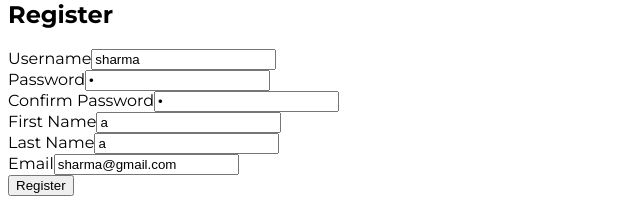
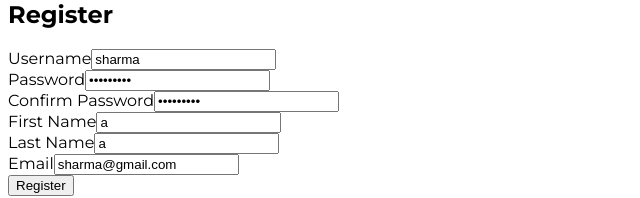
Before and after one commit to SinghAstra/UnderstandX, a React (Create React App) app in the folder client/: page /register in a window 1280 px wide. Shown: the part 150-348 px from the top of the page, without its empty margins (0-640 px from the left). Built offline with nearby package versions, Linux system fonts and the light colour scheme; a web font is replaced by a local one.

Commit message:
Implemented Validation - password,firstName,lastName

```diff
--- a/client/package.json
+++ b/client/package.json
@@ -20,7 +20,8 @@
     "react-toastify": "^10.0.5",
     "web-vitals": "^2.1.4",
     "xlsx": "^0.18.5",
-    "yup": "^1.4.0"
+    "yup": "^1.4.0",
+    "zxcvbn": "^4.4.2"
   },
   "scripts": {
     "start": "react-scripts start",
--- a/client/src/context/AuthContext.js
+++ b/client/src/context/AuthContext.js
@@ -44,7 +44,7 @@ export const AuthProvider = ({ children }) => {
           "error.response.data.message : ",
           error.response.data.message
         );
-        throw new Error(error.response.data.message);
+        throw error.response.data.message;
       } else {
         console.log("Registration Error : AuthContext", error);
         throw new Error("Registration failed. Please try again.");
--- a/client/src/pages/RegisterPage.js
+++ b/client/src/pages/RegisterPage.js
@@ -10,12 +10,13 @@ const RegisterPage = () => {
   const navigate = useNavigate();
   const [loading, setLoading] = useState(false);
   const [error, setError] = useState(null);
+
   console.log("error in register page is ", error);
 
   const initialValues = {
     username: "sharma",
-    password: "a",
-    confirmPassword: "a",
+    password: "a123ASD@#",
+    confirmPassword: "a123ASD@#",
     firstName: "a",
     lastName: "a",
     email: "sharma@gmail.com",
@@ -23,12 +24,29 @@ const RegisterPage = () => {
 
   const validationSchema = Yup.object({
     username: Yup.string().required("Username is required"),
-    password: Yup.string().required("Password is  required"),
+    password: Yup.string()
+      .required("Password is  required")
+      .min(8, "Password must be at least 8 characters")
+      .matches(/[a-z]/, "Password must contain at least one lowercase letter")
+      .matches(/[A-Z]/, "Password must contain at least one uppercase letter")
+      .matches(/[0-9]/, "Password must contain at least one number")
+      .matches(
+        /[!@#$%^&*(),.?":{}|<>]/,
+        "Password must contain at least one special character"
+      ),
     confirmPassword: Yup.string()
       .oneOf([Yup.ref("password"), null], "Passwords must match")
       .required("Confirm Password is required"),
-    firstName: Yup.string().required("First Name is required"),
-    lastName: Yup.string().required("Last Name is required"),
+    firstName: Yup.string()
+      .required("First Name is required")
+      .matches(/^[a-zA-Z]+$/, "First Name must contain only letters")
+      .min(2, "First Name must be at least 2 characters")
+      .max(50, "First Name must be less than 50 characters"),
+    lastName: Yup.string()
+      .required("Last Name is required")
+      .matches(/^[a-zA-Z]+$/, "Last Name must contain only letters")
+      .min(2, "Last Name must be at least 2 characters")
+      .max(50, "Last Name must be less than 50 characters"),
     email: Yup.string()
       .email("Invalid email address")
       .required("Email is required"),
@@ -57,9 +75,9 @@ const RegisterPage = () => {
   return (
     <div>
       <h2>Register</h2>
-      {/* {error && (
+      {error && (
         <div style={{ color: "red", marginBottom: "1rem" }}>{error}</div>
-      )} */}
+      )}
       <form onSubmit={formik.handleSubmit}>
         <div>
           <label>Username</label>
```
Also changed, not shown: 1 other file (tests, documents, lock files or other folders).
